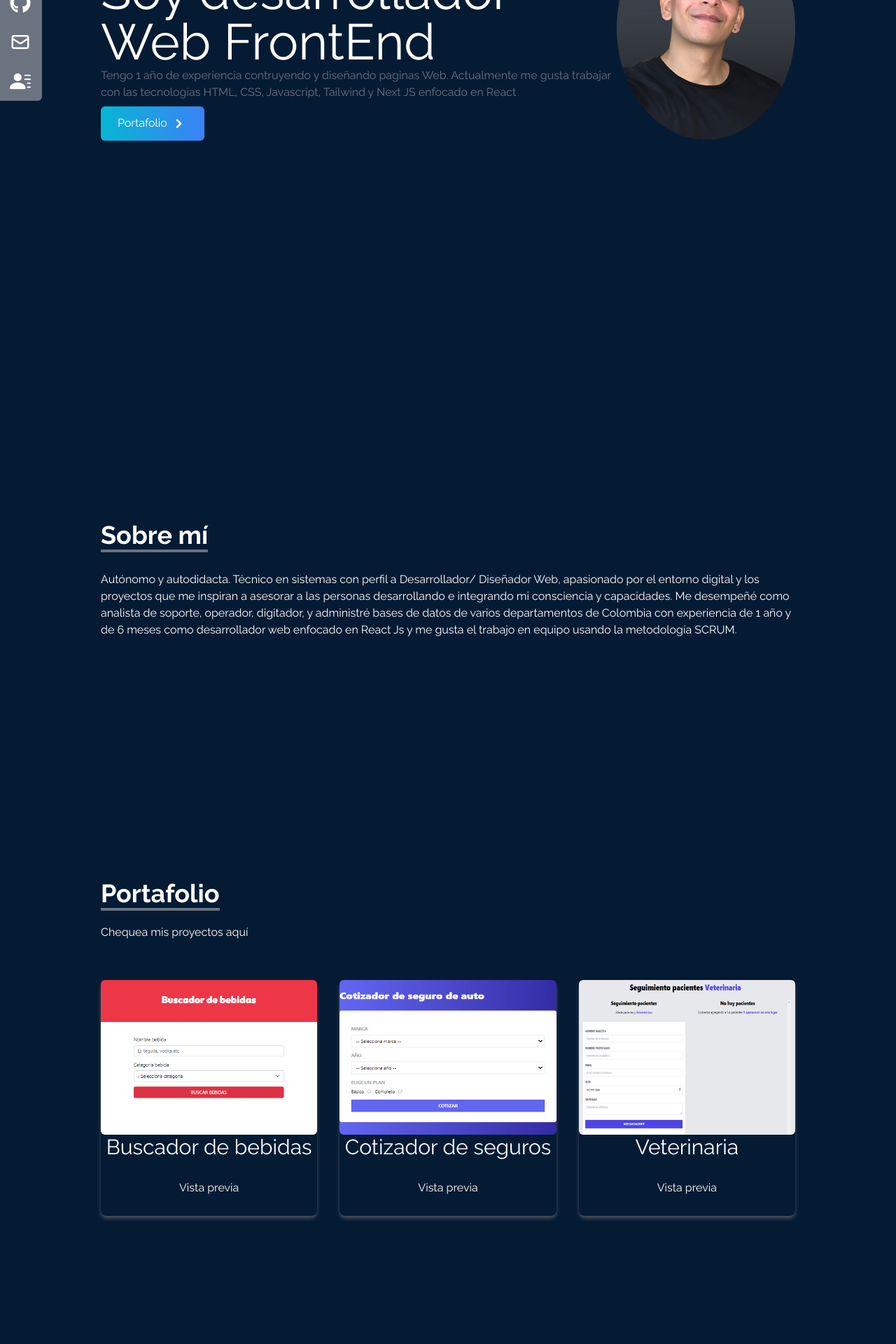
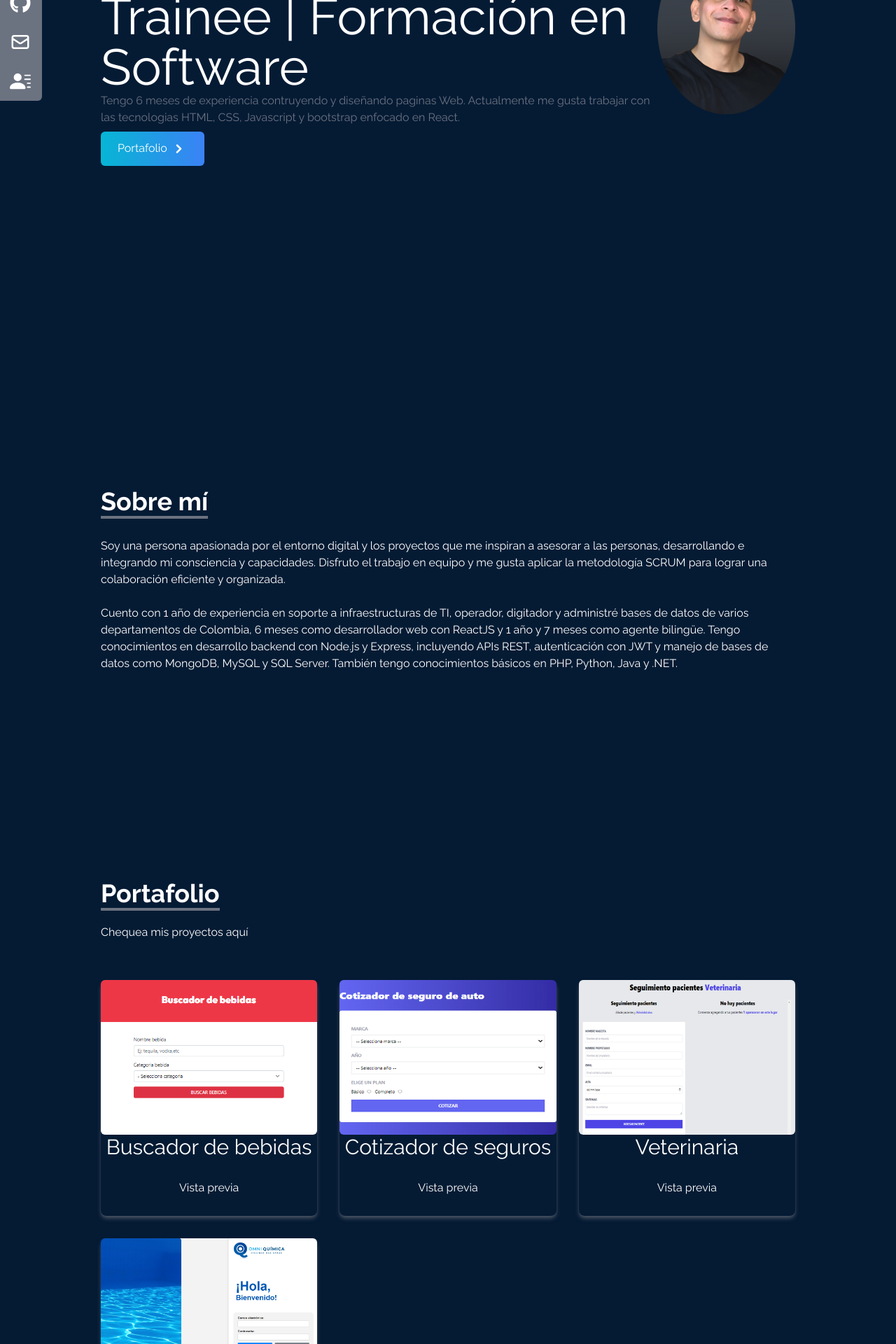
Before and after one commit to henryposa/Portafolio, a React (Vite) app: page / in a window 1280 px wide. Shown: the part 360-2280 px from the top of the page at 70% size. Built offline with nearby package versions, Linux system fonts and the light colour scheme.

Commit message:
portafolio actualizado

```diff
--- a/src/components/About.jsx
+++ b/src/components/About.jsx
@@ -10,15 +10,16 @@ const About = () => {
                 </div>
 
                 <p>
-                    Autónomo y autodidacta. Técnico en sistemas
-                    con perfil a Desarrollador/ Diseñador Web,
-                    apasionado por el entorno digital y los proyectos
-                    que me inspiran a asesorar a las personas desarrollando
-                    e integrando mi consciencia y capacidades. Me desempeñé
-                    como analista de soporte, operador, digitador, y administré
-                    bases de datos de varios departamentos de Colombia con
-                    experiencia de 1 año y de 6 meses como desarrollador web enfocado
-                    en React Js y me gusta el trabajo en equipo usando la metodología SCRUM.
+                    Soy una persona apasionada por el entorno digital y los proyectos que me inspiran a asesorar a las personas, desarrollando e integrando mi consciencia y capacidades.
+                    Disfruto el trabajo en equipo y me gusta aplicar la metodología SCRUM para lograr una colaboración eficiente y organizada.
+
+                </p>
+                <br></br>
+                <p>
+                    Cuento con 1 año de experiencia en soporte a infraestructuras de TI, operador, digitador y administré bases de datos de varios departamentos de Colombia, 6 meses como desarrollador web con ReactJS y 1 año y 7 meses como agente bilingüe.
+                    Tengo conocimientos en desarrollo backend con Node.js y Express, incluyendo APIs REST, autenticación con JWT y manejo de bases de datos como MongoDB, MySQL y SQL Server.
+                    También tengo conocimientos básicos en PHP, Python, Java y .NET.
+
                 </p>
                 <br />
             </div>
--- a/src/components/Experience.jsx
+++ b/src/components/Experience.jsx
@@ -4,7 +4,7 @@ import css from '../assets/css.png'
 import javascript from '../assets/javascript.png'
 import react from '../assets/react.png'
 import nextjs from '../assets/nextjs.png'
-import tailwind from '../assets/tailwind.png'
+import bootstrap from '../assets/bootstrap.png'
 import github from '../assets/github.png'
 
 const Experience = () => {
@@ -12,43 +12,37 @@ const Experience = () => {
         {
             id: 1,
             src: html,
-            title: "HTML  ( 1 año)",
+            title: "HTML  (6 meses)",
             style: "shadow-orange-500",
         },
         {
             id: 2,
             src: css,
-            title: "CSS ( 1 año)",
+            title: "CSS (6 meses)",
             style: "shadow-blue-500",
         },
         {
             id: 3,
             src: javascript,
-            title: "JavaScript ( 1 año)",
+            title: "JavaScript (6 meses)",
             style: "shadow-yellow-500",
         },
         {
             id: 4,
             src: react,
-            title: "React ( 1 año)",
+            title: "React (6 meses)",
             style: "shadow-blue-600",
         },
         {
             id: 5,
-            src: tailwind,
-            title: "Tailwind ( 1 año)",
+            src: bootstrap,
+            title: "Bootstrap (6 meses)",
             style: "shadow-sky-400",
         },
         {
             id: 6,
-            src: nextjs,
-            title: "Next JS ( 1 año)",
-            style: "shadow-white",
-        },
-        {
-            id: 7,
             src: github,
-            title: "GitHub ( 1 año)",
+            title: "GitHub (6 meses)",
             style: "shadow-gray-400",
         },
     ];
--- a/src/components/Home.jsx
+++ b/src/components/Home.jsx
@@ -11,11 +11,9 @@ const Home = () => {
       justify-center h-full px-4 md:flex-row text-white"
       >
         <div className='flex flex-col justify-center h-full'>
-          <h2 className='text-4xl sm:text-7xl mt-20'>Soy desarrollador Web FrontEnd</h2>
+          <h2 className='text-4xl sm:text-7xl mt-20'>Soy Desarrollador Web Trainee | Formación en Software</h2>
           <p className='text-gray-500'>
-            Tengo 1 año de experiencia contruyendo y diseñando paginas Web.
-            Actualmente me gusta trabajar con las tecnologias HTML, CSS,
-            Javascript, Tailwind y Next JS enfocado en React
+          Tengo 6 meses de experiencia contruyendo y diseñando paginas Web. Actualmente me gusta trabajar con las tecnologias HTML, CSS, Javascript y bootstrap enfocado en React.
           </p>
 
           <div>
--- a/src/components/Portafolio.jsx
+++ b/src/components/Portafolio.jsx
@@ -1,7 +1,7 @@
 import bebidas from '../assets/bebidas.png'
 import seguros from '../assets/seguros.png'
 import veterinaria from '../assets/veterinaria.png'
-
+import omniquimica from '../assets/omniquimica.png'
 import React from 'react'
 
 const Portafolio = () => {
@@ -23,6 +23,12 @@ const Portafolio = () => {
             src: veterinaria,
             titulo: 'Veterinaria',
             href: 'https://paginaveterinaria.netlify.app',
+        },
+        {
+            id: 4,
+            src: omniquimica,
+            titulo: 'Omniquimica',
+            href: 'https://omniquimica.netlify.app',
         },
     ]
     return (
```
Also changed, not shown: src/assets/bootstrap.png (added), src/assets/omniquimica.png (added).
